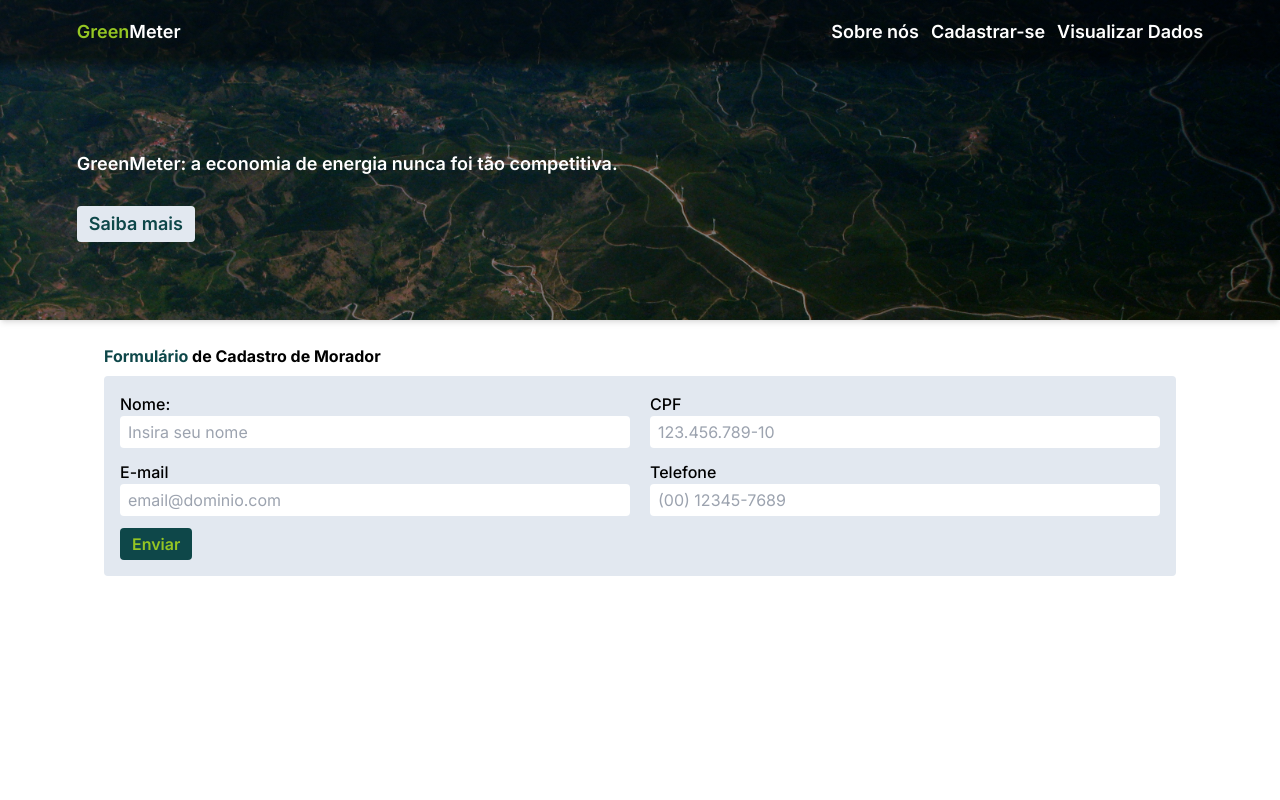
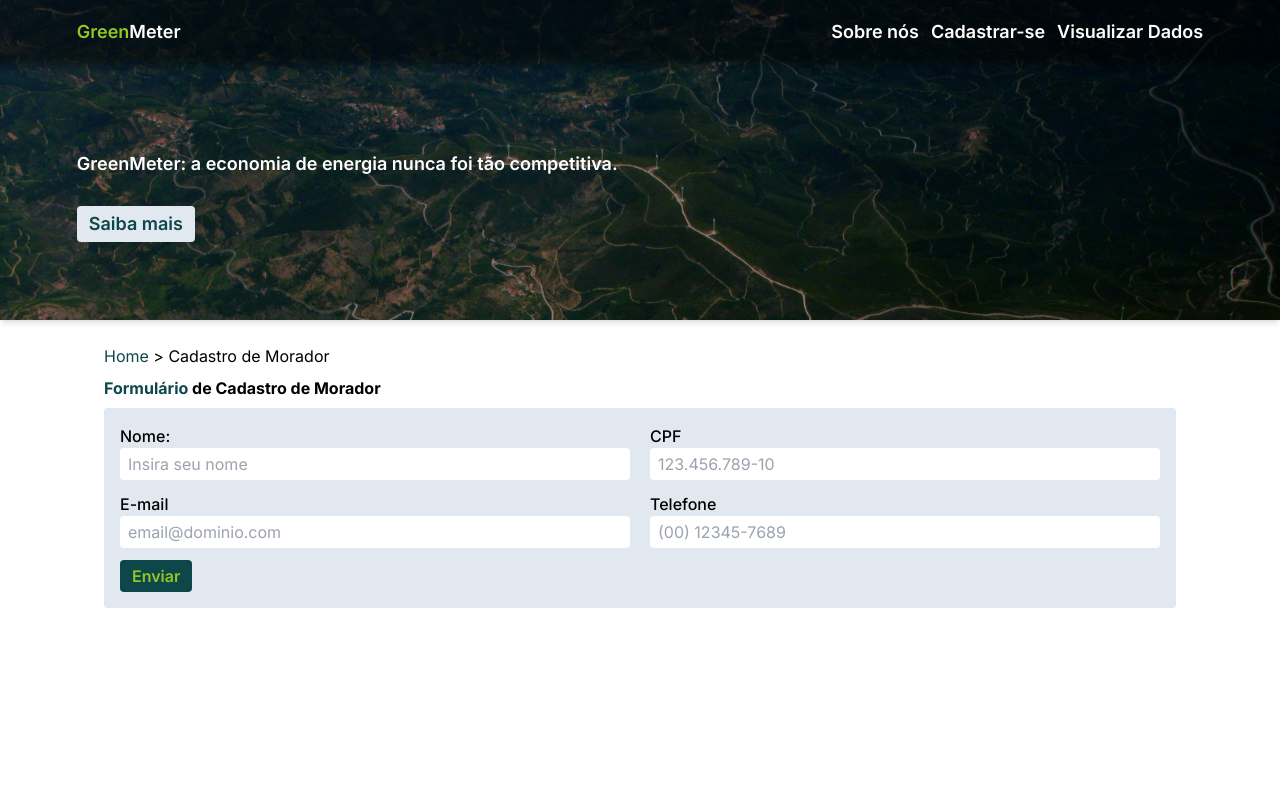
Before and after one commit to gs-2sem-quantumleap/gs-2sem-front, a Next.js app in the folder greenmeter-gs/: page /cadastro in a window 1280 px wide. Shown: the top 800 px of the page. Built offline with nearby package versions, Linux system fonts and the light colour scheme.

Commit message:
validacoes no form de cadastro

```diff
--- a/greenmeter-gs/src/app/cadastro/page.tsx
+++ b/greenmeter-gs/src/app/cadastro/page.tsx
@@ -1,6 +1,7 @@
 "use client";
 
 import { TipoMorador } from "@/types/types";
+import Link from "next/link";
 import { FormEventHandler, useState } from "react";
 
 export default function FormCadastro() {
@@ -10,6 +11,9 @@ export default function FormCadastro() {
     email: "",
     telefone: "",
   });
+
+  const [mostrarMensagemErro, setMostrarMensagemErro] =
+    useState<boolean>(false);
 
   const handleChangeCpf: React.ChangeEventHandler<HTMLInputElement> = (
     event
@@ -41,6 +45,14 @@ export default function FormCadastro() {
 
   const handleSubmit: FormEventHandler<HTMLFormElement> = (event) => {
     event.preventDefault();
+    if (
+      morador.telefone.length < 14 ||
+      morador.cpf.length < 14 ||
+      morador.email.length < 11 ||
+      !morador.email.includes("@")
+    ) {
+      setMostrarMensagemErro(true);
+
       const moradorSemMascara: TipoMorador = {
         ...morador,
         cpf: morador.cpf.replaceAll(".", "").replace("-", ""),
@@ -48,14 +60,23 @@ export default function FormCadastro() {
           .replace("(", "")
           .replace(")", "")
           .replace("-", "")
-        .replace(" ", "")
+          .replace(" ", ""),
       };
 
       console.log(moradorSemMascara);
+    }
   };
 
   return (
     <main className="md:container mx-auto px-[5%] py-[3vh]  gap-5 text-xs sm:text-sm md:text-base h-[70vh]">
+      <div className="text-start w-full mb-2">
+        <p>
+          <Link href="/">
+            <span className="text-musgo">Home</span>
+          </Link>{" "}
+          &gt; Cadastro de Morador
+        </p>
+      </div>
       <h1 className="font-bold mb-2">
         <span className="text-musgo">Formulário</span> de Cadastro de Morador
       </h1>
@@ -78,6 +99,8 @@ export default function FormCadastro() {
               }}
               className="w-full p-1 px-2 rounded"
               placeholder="Insira seu nome"
+              required
+              minLength={3}
             />
           </div>
           <div className="flex flex-col justify-between">
@@ -93,6 +116,8 @@ export default function FormCadastro() {
               className="w-full p-1 px-2 rounded"
               placeholder="123.456.789-10"
               maxLength={14}
+              minLength={14}
+              required
             />
           </div>
           <div className="flex flex-col justify-between">
@@ -108,6 +133,8 @@ export default function FormCadastro() {
               }}
               className="w-full p-1 px-2 rounded"
               placeholder="email@dominio.com"
+              minLength={11}
+              required
             />
           </div>
           <div className="flex flex-col justify-between">
@@ -122,6 +149,8 @@ export default function FormCadastro() {
               className="w-full p-1 px-2 rounded"
               placeholder="(00) 12345-7689"
               maxLength={15}
+              minLength={14}
+              required
             />
           </div>
         </fieldset>
@@ -129,6 +158,13 @@ export default function FormCadastro() {
           Enviar
         </button>
       </form>
+
+      {mostrarMensagemErro ? (
+        <p className="font-semibold text-red-600 block w-full text-center mt-3">
+          Erro no envio do formulário. Verifique os valores inseridos e tente
+          novamente.
+        </p>
+      ) : null}
     </main>
   );
 }
```
Lines whose indentation alone changed are shown as unchanged.
